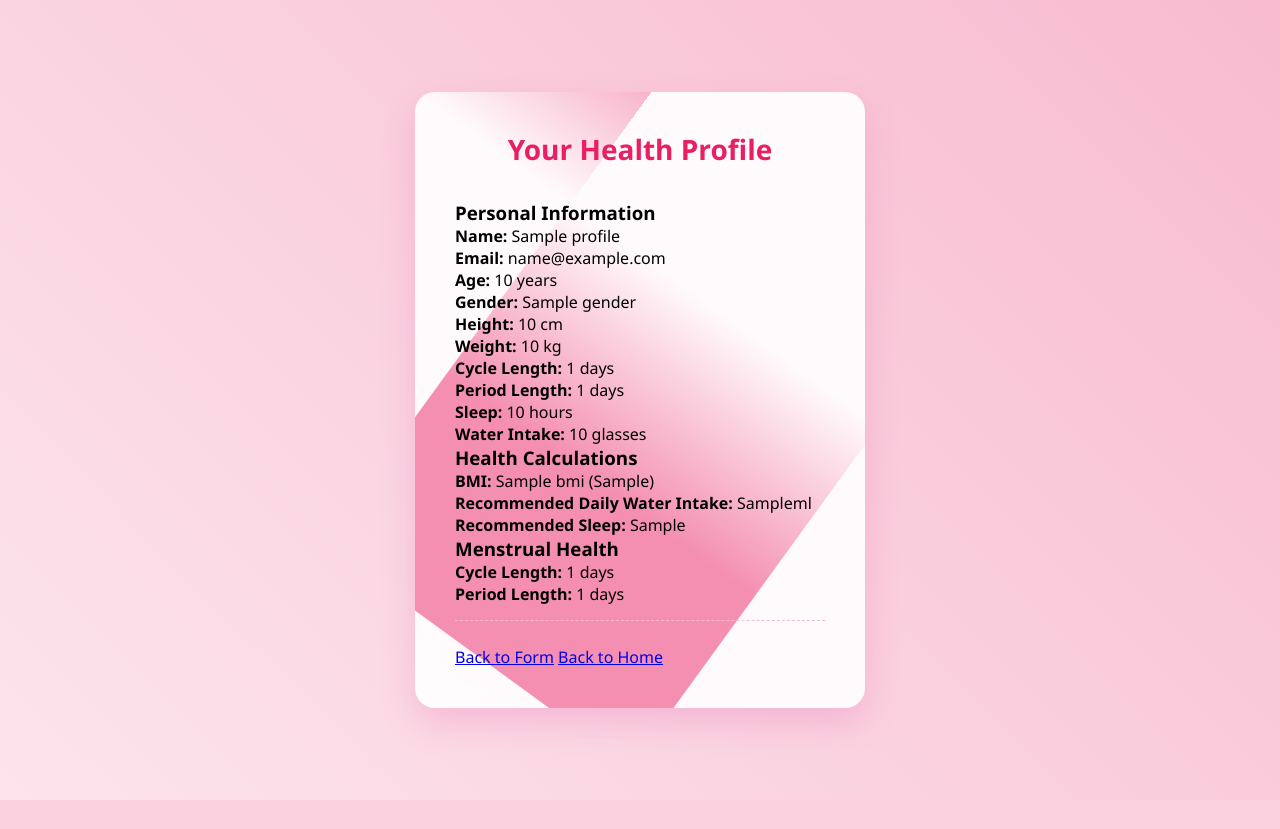
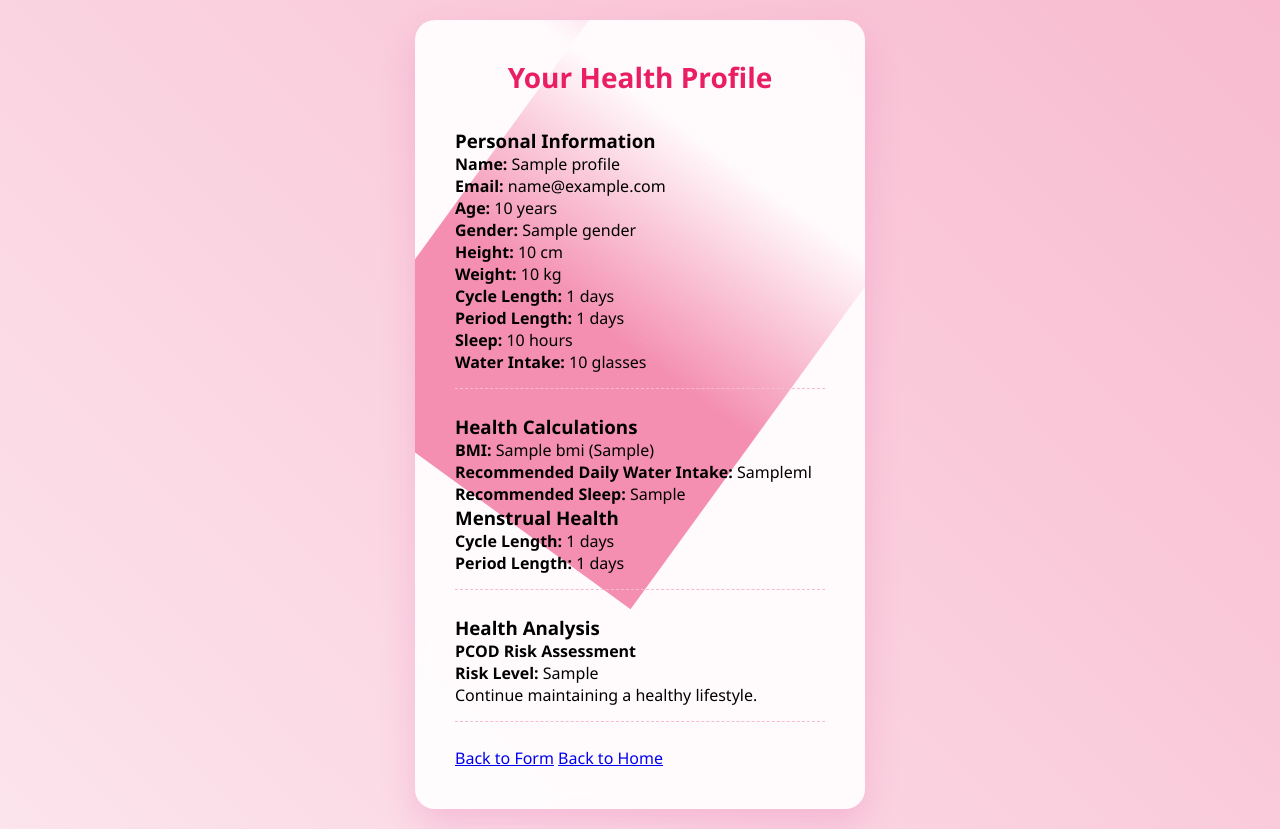
Before and after one commit to aprankhunger/Team-156-Devolution-HerHealth, a Flask app: template templates/result.html in a window 1280 px wide. Before the commit the page ends 800 px from the top, so only its background shows below. Run offline with Flask 3, Linux system fonts and the light colour scheme; the template is opened without the code that fills it: most values are stand-ins (such as "Sample title", 1, 10 or a date in 2020).

Commit message:
Added PCOD Risk system

```diff
--- a/app.py
+++ b/app.py
@@ -56,7 +56,42 @@
         else:
             return "7-8 hours"
 
+    @staticmethod
+    def calculate_pcod_risk(age, bmi, cycle_length, period_length):
+        """Calculate PCOD risk score based on various factors"""
+        risk_score = 0
 
+        # BMI scoring
+        if bmi >= 30:
+            risk_score += 3
+        elif bmi >= 25:
+            risk_score += 2
+        elif bmi < 18.5:
+            risk_score += 1
+
+        # Menstrual cycle irregularity scoring
+        if cycle_length:
+            cycle_length = int(cycle_length)
+            if cycle_length > 35 or cycle_length < 21:
+                risk_score += 3
+            elif cycle_length > 32 or cycle_length < 24:
+                risk_score += 2
+
+        # Period length scoring
+        if period_length:
+            period_length = int(period_length)
+            if period_length > 7:
+                risk_score += 2
+            elif period_length < 2:
+                risk_score += 1
+
+        # Determine risk level
+        if risk_score >= 6:
+            return "High Risk"
+        elif risk_score >= 3:
+            return "Moderate Risk"
+        else:
+            return "Low Risk"
 
 @app.route('/')
 def home():
@@ -110,13 +145,23 @@
         water_recommendation = calculator.calculate_water_recommendation(float(form_data['weight']))
         sleep_recommendation = calculator.calculate_sleep_recommendation(int(form_data['age']))
 
+        # Calculate PCOD risk
+        pcod_risk = calculator.calculate_pcod_risk(
+            age=int(form_data['age']),
+            bmi=bmi,
+            cycle_length=form_data.get('cycle_length'),
+            period_length=form_data.get('period_length')
+        )
+
         # Add calculations to form_data
         form_data.update({
             'bmi': bmi,
             'bmi_category': bmi_category,
             'water_recommendation': water_recommendation,
-            'sleep_recommendation': sleep_recommendation
+            'sleep_recommendation': sleep_recommendation,
+            'pcod_risk': pcod_risk
         })
+
         new_profile = HealthProfile(
             name=form_data['name'],
             email=form_data['email'],
--- a/static/home.css
+++ b/static/home.css
@@ -24,10 +24,6 @@
     background-repeat: no-repeat;
     background-position: center;
     background-attachment: scroll;
-}
-
-body {
-    /* background-color: var(--backcolor); */
 }
 
 .logocolor {
--- a/templates/formindex.html
+++ b/templates/formindex.html
@@ -8,6 +8,12 @@
 </head>
 <body>
   <div class="form-container">
+    {% if error %}
+    <div class="error-alert">
+      <span class="error-icon">⚠️</span>
+      <span class="error-message">{{ error }}</span>
+    </div>
+    {% endif %}
     <h2 class="form-title">Health Profile</h2>
     <p class="form-subtitle">Complete your personal health information to get personalized care</p>
 
--- a/templates/result.html
+++ b/templates/result.html
@@ -35,6 +35,9 @@
             {% if profile.water_intake %}
             <p><strong>Water Intake:</strong> {{ profile.water_intake }} glasses</p>
             {% endif %}
+        </div>
+            <div class="form-section">
+
                 <h3>Health Calculations</h3>
                 <p><strong>BMI:</strong> {{ profile.bmi }} ({{ profile.bmi_category }})</p>
                 <p><strong>Recommended Daily Water Intake:</strong> {{ profile.water_recommendation }}ml</p>
@@ -45,8 +48,24 @@
                 <p><strong>Cycle Length:</strong> {{ profile.cycle_length }} days</p>
                 <p><strong>Period Length:</strong> {{ profile.period_length }} days</p>
                 {% endif %}
+            </div>
 
+
+        <div class="form-section">
+            <h3>Health Analysis</h3>
+            <div class="health-metric {% if profile.pcod_risk == 'High Risk' %}alert{% elif profile.pcod_risk == 'Moderate Risk' %}warning{% endif %}">
+                <h4>PCOD Risk Assessment</h4>
+                <p><strong>Risk Level:</strong> {{ profile.pcod_risk }}</p>
+                {% if profile.pcod_risk == 'High Risk' %}
+                <p class="risk-advice">Please consult a healthcare provider for a thorough evaluation.</p>
+                {% elif profile.pcod_risk == 'Moderate Risk' %}
+                <p class="risk-advice">Consider discussing your symptoms with a healthcare provider.</p>
+                {% else %}
+                <p class="risk-advice">Continue maintaining a healthy lifestyle.</p>
+                {% endif %}
             </div>
+        </div>
+
         {% endif %}
 
         <div class="form-actions">
```
Also changed, not shown: instance/health_profiles.db. Lines whose indentation alone changed are shown as unchanged.
